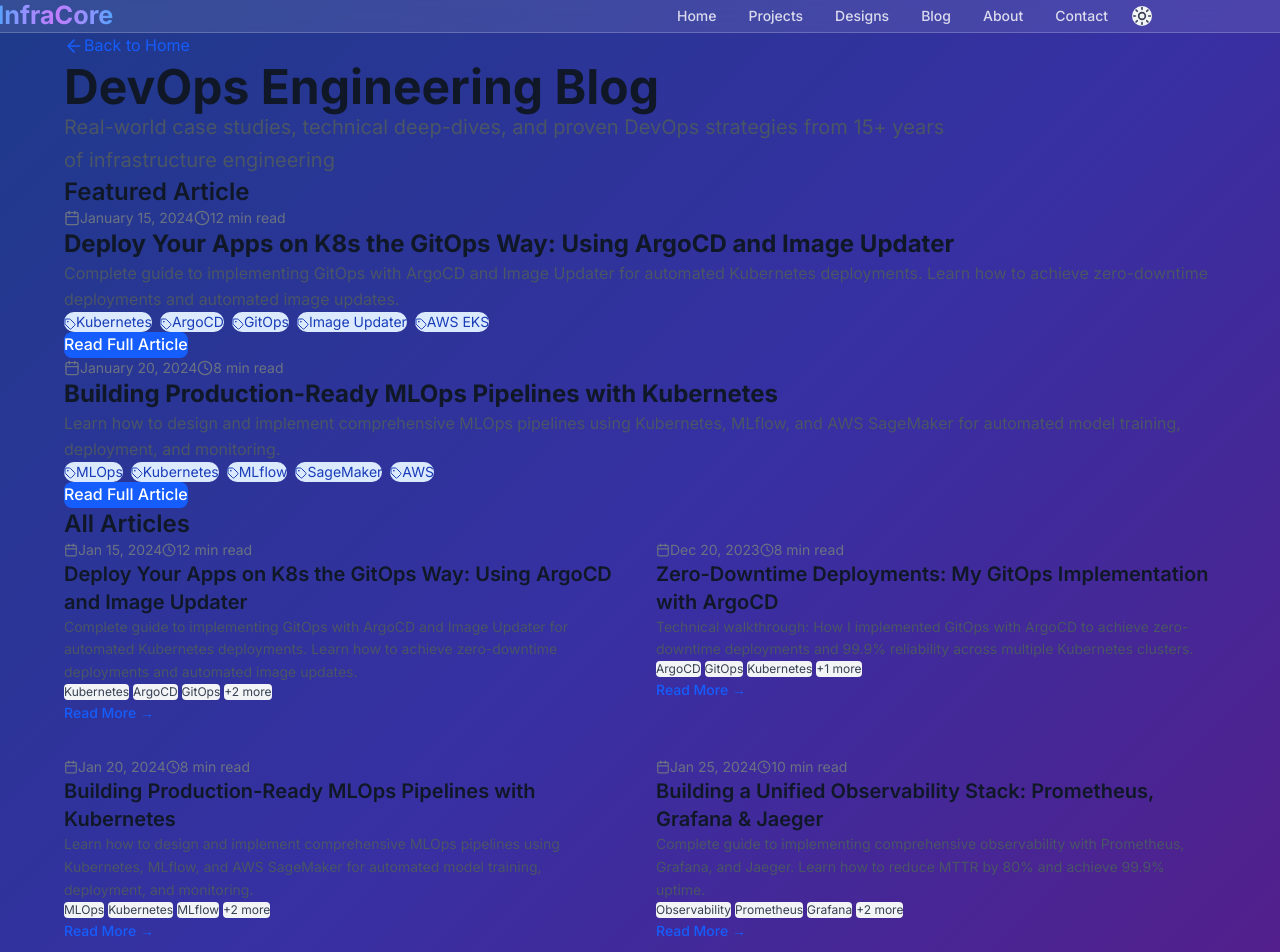
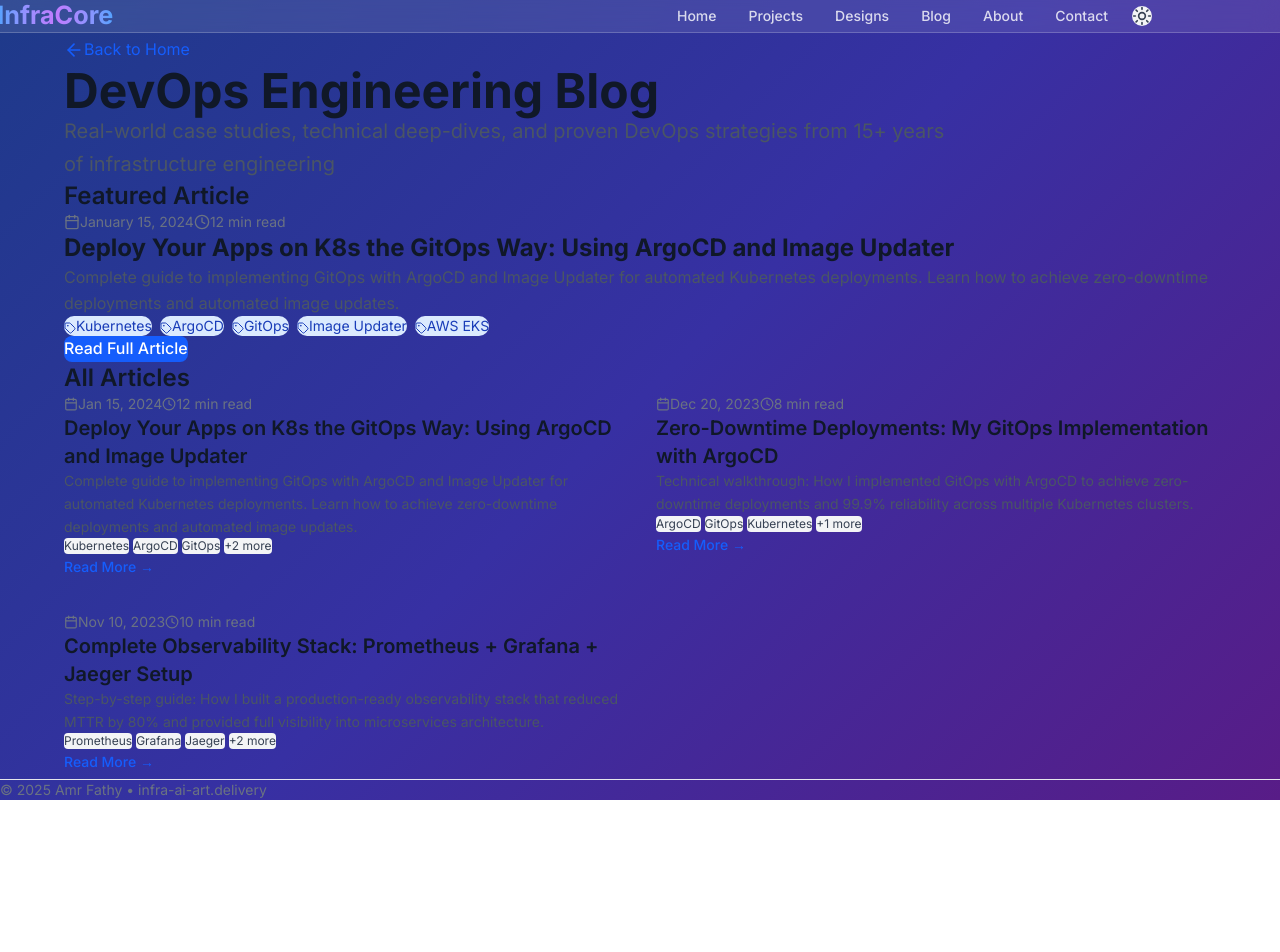
Before and after one commit to amohsenter09-github/devops-portfolio-website, a Next.js app: page /blog in a window 1280 px wide. Shown: the top 952 px of the page. After the commit the page ends 800 px from the top, so only its background shows below. Built offline with nearby package versions, Linux system fonts and the light colour scheme.

Commit message:
Add new blog posts and remove password protection for branch-based deployment

```diff
--- a/src/app/blog/page.tsx
+++ b/src/app/blog/page.tsx
@@ -28,32 +28,12 @@ export default function Blog() {
     },
     {
       id: 3,
-      title: "Building Production-Ready MLOps Pipelines with Kubernetes",
-      excerpt: "Learn how to design and implement comprehensive MLOps pipelines using Kubernetes, MLflow, and AWS SageMaker for automated model training, deployment, and monitoring.",
-      date: "2024-01-20",
-      readTime: "8 min read",
-      tags: ["MLOps", "Kubernetes", "MLflow", "SageMaker", "AWS"],
-      slug: "mlops-kubernetes-pipeline",
-      featured: true
-    },
-    {
-      id: 4,
-      title: "Building a Unified Observability Stack: Prometheus, Grafana & Jaeger",
-      excerpt: "Complete guide to implementing comprehensive observability with Prometheus, Grafana, and Jaeger. Learn how to reduce MTTR by 80% and achieve 99.9% uptime.",
-      date: "2024-01-25",
+      title: "Complete Observability Stack: Prometheus + Grafana + Jaeger Setup",
+      excerpt: "Step-by-step guide: How I built a production-ready observability stack that reduced MTTR by 80% and provided full visibility into microservices architecture.",
+      date: "2023-11-10",
       readTime: "10 min read",
-      tags: ["Observability", "Prometheus", "Grafana", "Jaeger", "Monitoring"],
+      tags: ["Prometheus", "Grafana", "Jaeger", "Observability", "Monitoring"],
       slug: "observability-stack-prometheus-grafana",
-      featured: false
-    },
-    {
-      id: 5,
-      title: "Multi-Account AWS Architecture: Security & Compliance Best Practices",
-      excerpt: "Learn how to design secure multi-account AWS architectures with proper isolation, compliance, and governance for enterprise environments.",
-      date: "2024-01-05",
-      readTime: "9 min read",
-      tags: ["AWS", "Security", "Compliance", "Multi-Account", "Governance"],
-      slug: "multi-account-aws-security",
       featured: false
     }
   ];
--- a/src/app/layout.tsx
+++ b/src/app/layout.tsx
@@ -17,7 +17,7 @@ const inter = Inter({
 export default function RootLayout({ children }: { children: React.ReactNode }) {
   return (
     <html lang="en" className="scroll-smooth">
-            <body className={`${inter.className} ${inter.variable} antialiased`}>
+      <body className={`${inter.className} ${inter.variable} antialiased`}>
         <div className="min-h-screen flex flex-col">
           <Nav />
           <main className="flex-1 flex items-center justify-center w-full">
```
